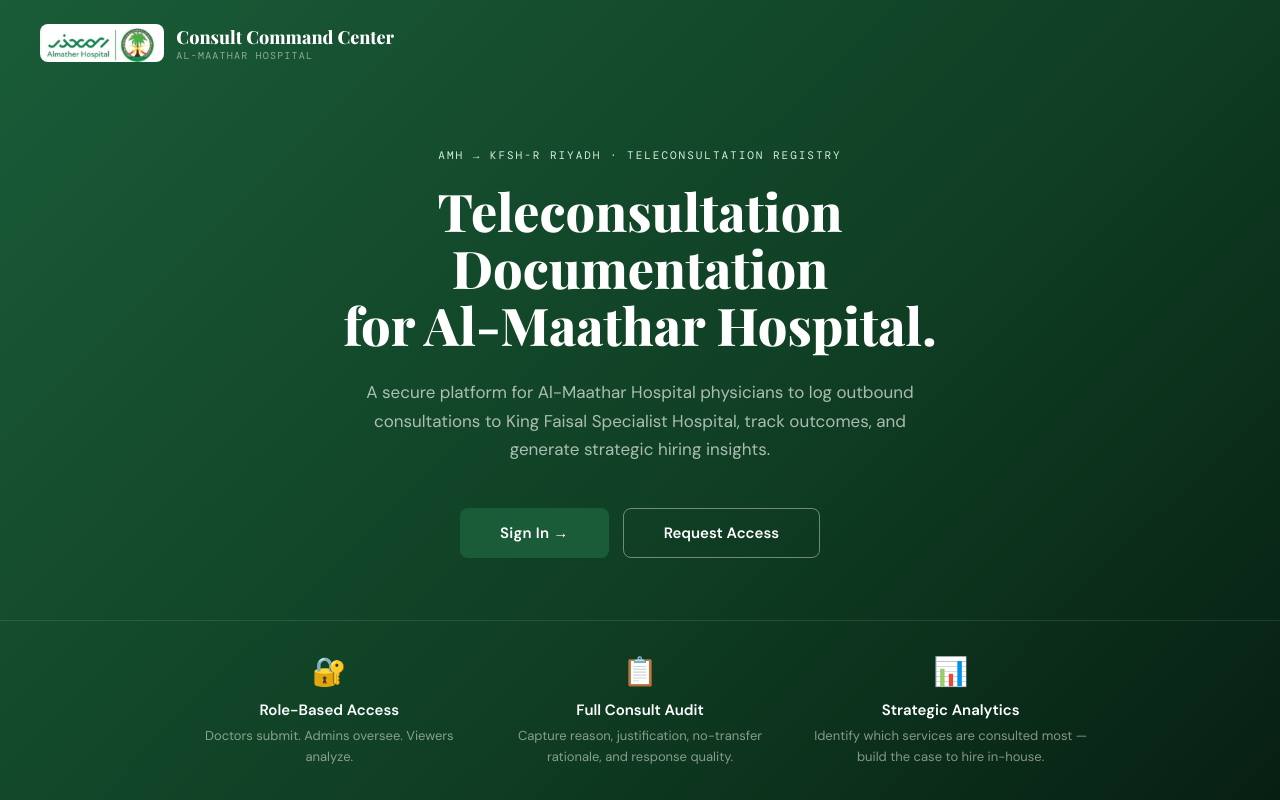
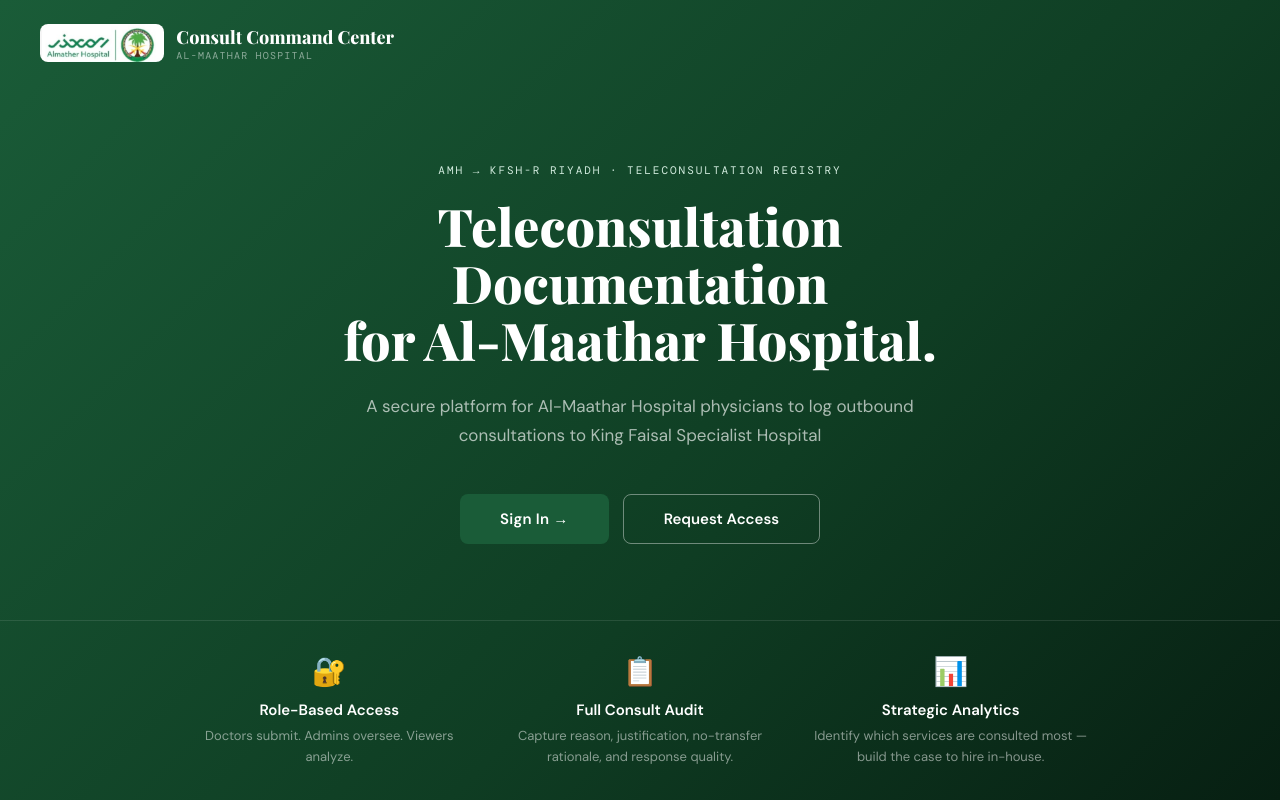
Before and after one commit to aalsuhaim2-spec/Consult-Command-Center, a React (Create React App) app: page / in a window 1280 px wide. Built offline with nearby package versions, Linux system fonts and the light colour scheme.

Commit message:
update text

```diff
--- a/src/App.js
+++ b/src/App.js
@@ -190,7 +190,7 @@
             Teleconsultation Documentation<br />for Al-Maathar Hospital.
           </h1>
           <p className="fade-up-2" style={{ color: "rgba(255,255,255,0.65)", fontSize: 17, lineHeight: 1.7, marginBottom: 44 }}>
-            A secure platform for Al-Maathar Hospital physicians to log outbound consultations to King Faisal Specialist Hospital, track outcomes, and generate strategic hiring insights.
+            A secure platform for Al-Maathar Hospital physicians to log outbound consultations to King Faisal Specialist Hospital
           </p>
           <div className="fade-up-3" style={{ display: "flex", gap: 14, justifyContent: "center", flexWrap: "wrap" }}>
             <button className="btn-primary" onClick={() => setPage("login")} style={{ padding: "14px 40px", fontSize: 15 }}>Sign In →</button>
```
